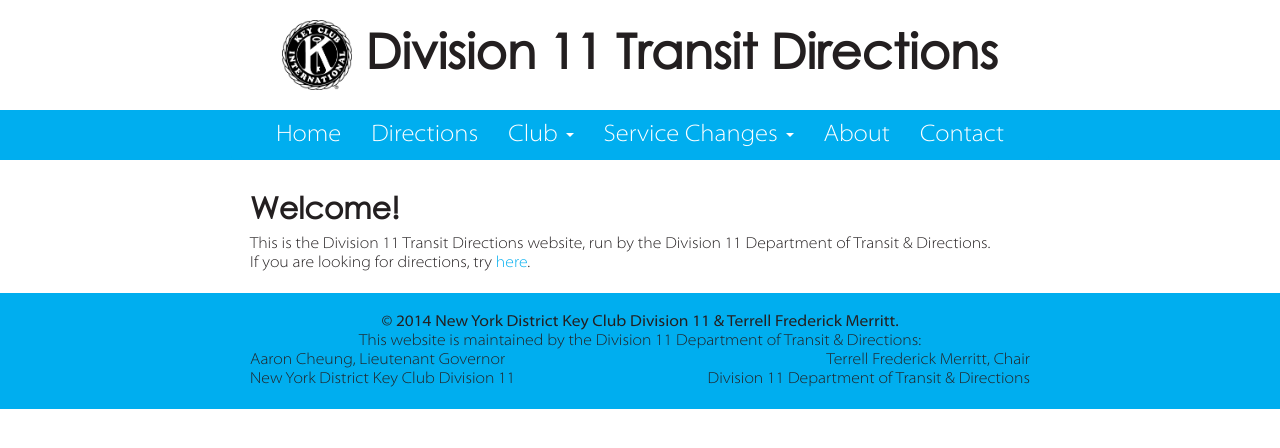
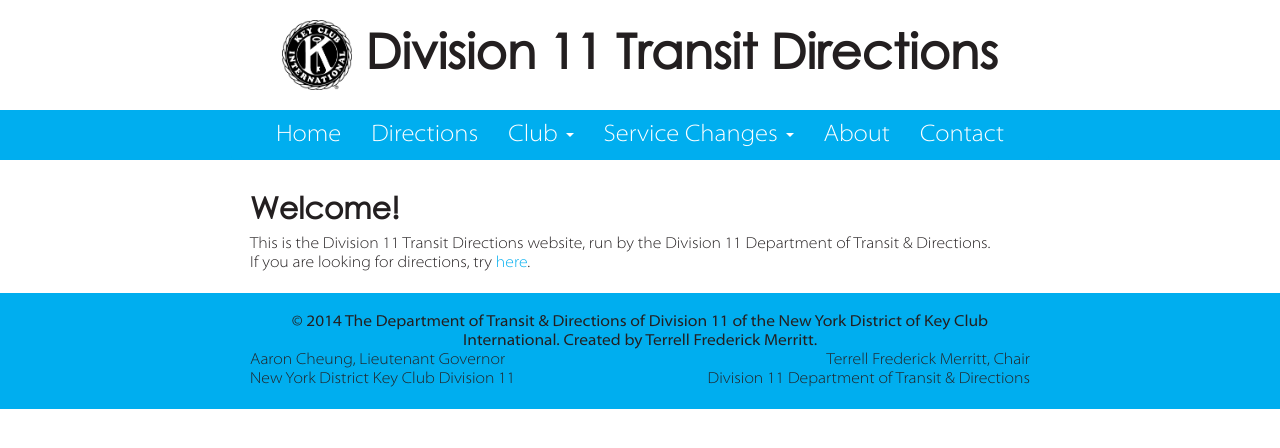
Before and after one commit to d11directions/d11directions.github.io, a Jekyll site: the page built from index.html, in a window 1280 px wide. Shown: the top 448 px of the page. Built offline with Jekyll 4.4.1, drawn with Linux system fonts in a browser that asks for light colours.

Commit message:
Update footer

```diff
--- a/_includes/footer.html
+++ b/_includes/footer.html
@@ -1,7 +1,6 @@
 <div id="footer_wrap" class="outer">
   <footer class="inner" style="text-align: center;">
-      <p class="no_link_color"><strong>&copy; 2014 <a href="http://nydkc11.org">New York District Key Club Division 11</a> &amp; Terrell Frederick Merritt.</strong><br></p>
-      <p>This website is maintained by the Division 11 Department of Transit &amp; Directions&#58;<p>
+      <p class="no_link_color"><strong>&copy; 2014 The Department of Transit &amp; Directions of <a href="http://nydkc11.org">Division 11 of the New York District of Key Club International</a>. Created by Terrell Frederick Merritt.</strong><br></p>
       <div id="footer_left">Aaron Cheung, Lieutenant Governor<br>New York District Key Club Division 11</div>
       <div id="footer_right">Terrell Frederick Merritt, Chair<br>Division 11 Department of Transit &amp; Directions</div>
       <div class="clear"></div>
```
